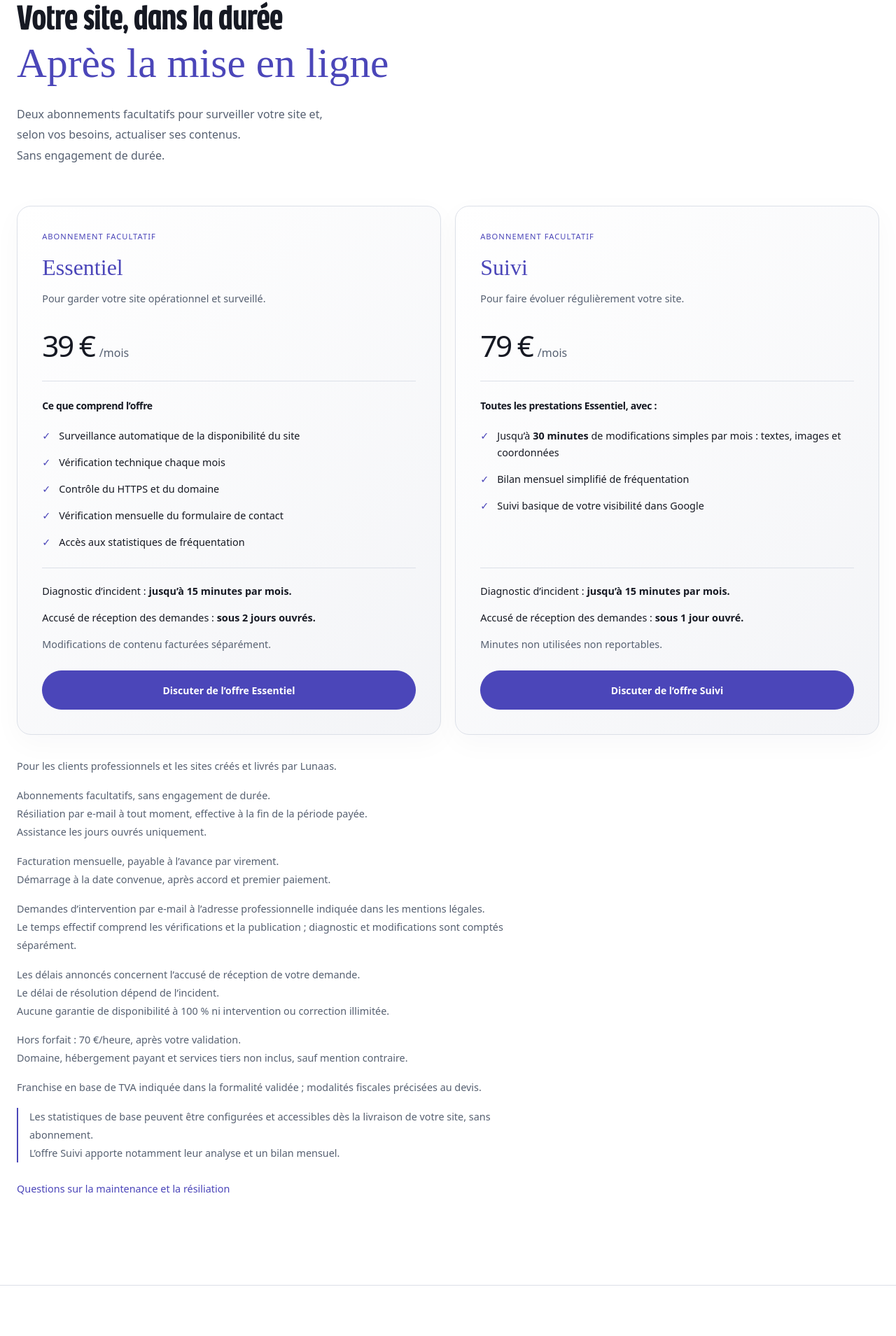
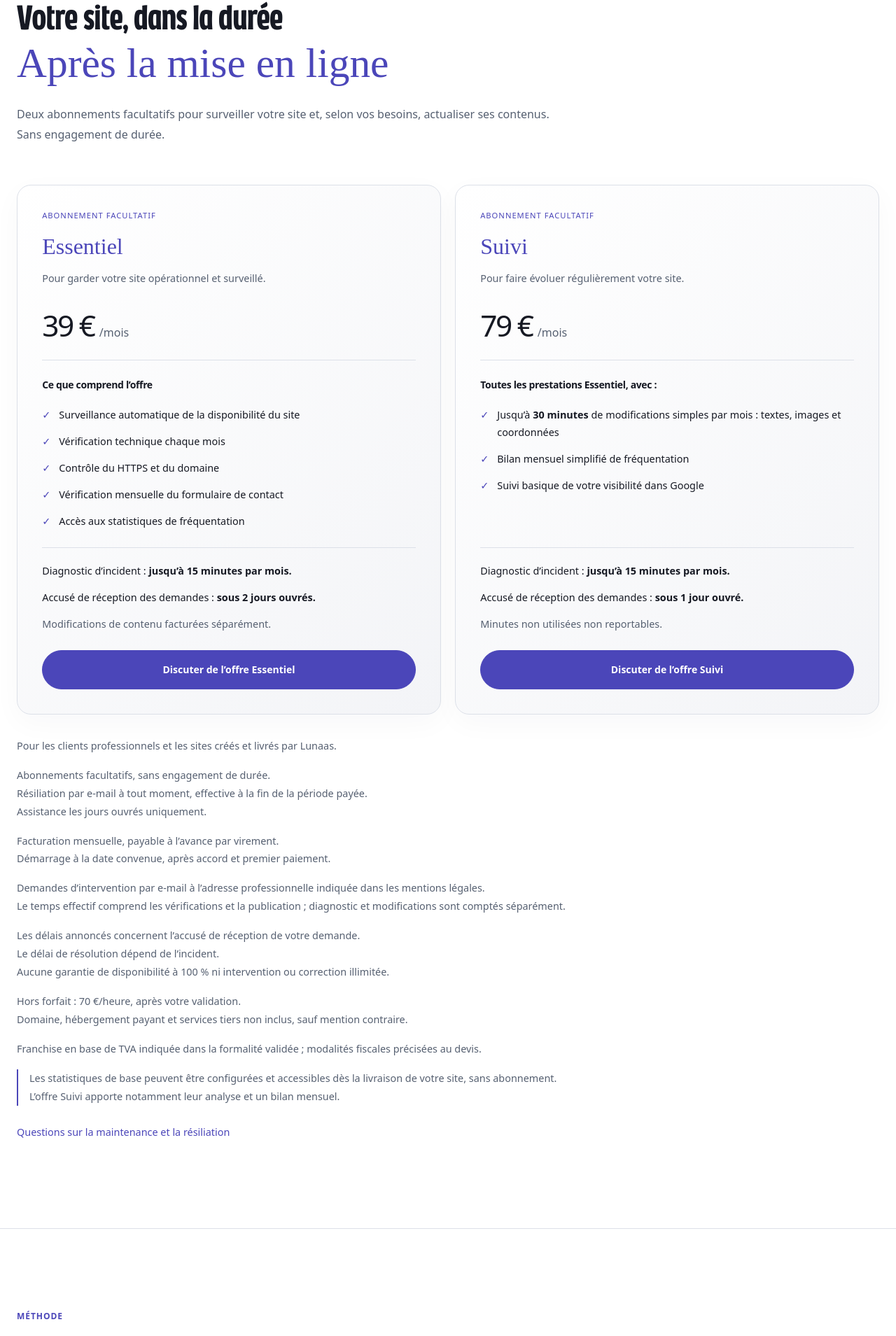
Before and after one commit to GARNIER-Emmanuel/Lunaas, an Angular app: page / in a window 1280 px wide. Shown: the part 2872-4781 px from the top of the page at 70% size. Built offline with nearby package versions, Linux system fonts and the light colour scheme; a web font is replaced by a local one.

Commit message:
style: expand maintenance explanatory text

```diff
--- a/src/app/views/homepage/maintenance/maintenance.css
+++ b/src/app/views/homepage/maintenance/maintenance.css
@@ -113,7 +113,7 @@ li > span:first-child {
 .maintenance-terms {
   display: grid;
   gap: 1rem;
-  max-width: 85ch;
+  max-width: none;
   margin-top: 2rem;
   color: var(--color-muted);
   font-size: 0.9rem;
@@ -144,3 +144,6 @@ li > span:first-child {
     padding: 1.5rem;
   }
 }
+.section-description {
+  max-width: none;
+}
```
